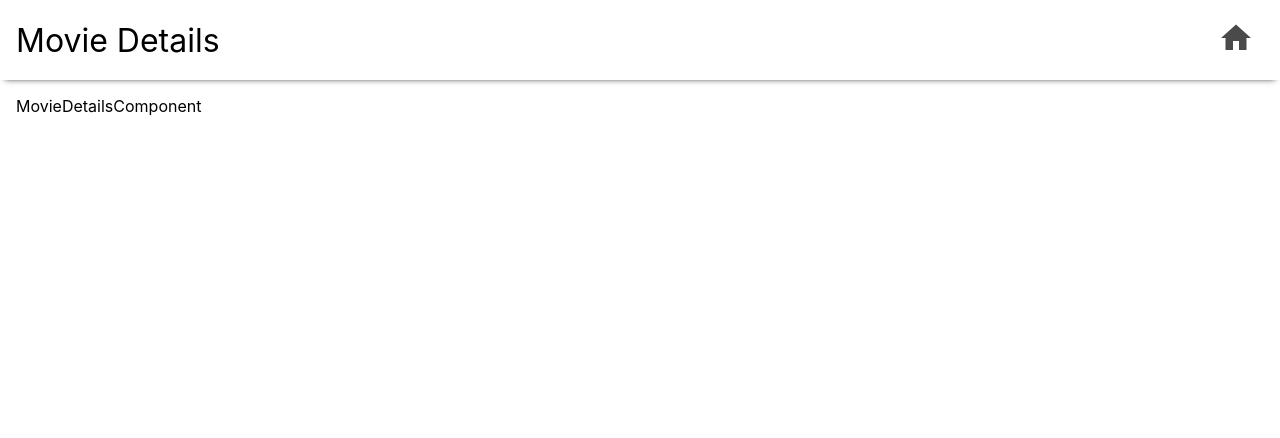
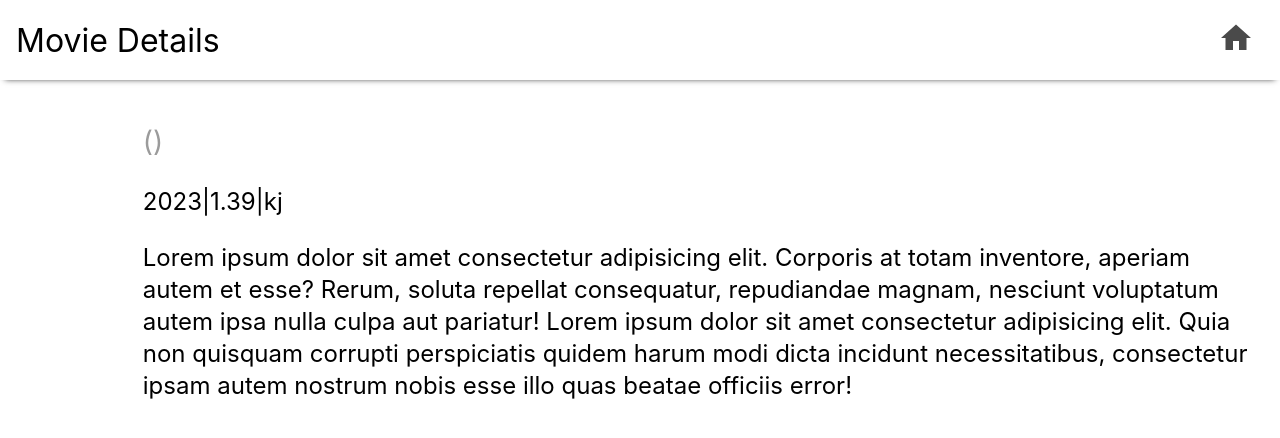
Before and after one commit to AswathyRajM/GSIV23_Aswathy_Raj, a React (Create React App) app: page /movie/details/1 in a window 1280 px wide. Shown: the top 438 px of the page. Built offline with nearby package versions, Linux system fonts and the light colour scheme.

Commit message:
details page ui

```diff
--- a/src/components/MovieCard/MovieCard.css
+++ b/src/components/MovieCard/MovieCard.css
@@ -20,7 +20,7 @@
   margin: 0;
 }
 
-.card-content .title {
+.card-content .movie-title {
   font-weight: bold;
   overflow: hidden;
   text-overflow: ellipsis;
@@ -58,11 +58,15 @@
   justify-content: space-between;
 }
 
-.overview {
+.movie-overview {
   display: -webkit-box;
   max-width: 100%;
   -webkit-line-clamp: 2;
   -webkit-box-orient: vertical;
   overflow: hidden;
-  margin-top: 0.5rem !important;
+  margin-top: 1rem !important;
 }
+
+.movie-rating {
+  color: var(--light-gray);
+}
--- a/src/components/MovieCard/index.jsx
+++ b/src/components/MovieCard/index.jsx
@@ -20,21 +20,21 @@ function MovieCard({ movie }) {
             movie.poster_path ? 'image-section image-found' : 'image-section'
           }
         >
-          <img data-testid='image' src={imgUrl} alt={movie.title + 'image'} />
+          <img src={imgUrl} alt={movie.title + 'image'} />
         </div>
         <div className='card-content'>
           <div className='card-heading-rating'>
-            <p className='title' data-testid='title'>
+            <p className='movie-title' data-testid='movie-title'>
               {movie.title}
             </p>
             {movie.vote_average > 0 && (
-              <p className='rating' data-testid='rating'>
+              <p className='movie-rating' data-testid='movie-rating'>
                 ⭐ {movie.vote_average}
               </p>
             )}
           </div>
 
-          <p className='overview' data-testid='overview'>
+          <p className='movie-overview' data-testid='movie-overview'>
             {movie.overview}
           </p>
         </div>
--- /dev/null
+++ b/src/components/MovieDetails/MovieDetails.css
@@ -0,0 +1,38 @@
+.details-container {
+  padding: 0;
+  margin: 0;
+  font-size: 1.5rem;
+}
+
+.details-main {
+  display: flex;
+  align-items: center;
+  justify-content: space-between;
+  column-gap: 1rem;
+  position: relative;
+  width: 100%;
+  padding: 0;
+  margin: 0;
+}
+
+.details-main .image-container {
+  width: 40%;
+}
+
+.details-main .image-container img {
+  height: 100%;
+}
+
+.movie-details .movie-title {
+  font-weight: 600;
+  font-size: 1.75rem;
+}
+
+.movie-details .movie-title span {
+  font-weight: normal;
+  color: var(--light-gray);
+}
+
+.movie-details .movie-info {
+  line-height: 2rem;
+}
--- a/src/components/MovieDetails/index.jsx
+++ b/src/components/MovieDetails/index.jsx
@@ -1,7 +1,32 @@
 import React from 'react';
+import './MovieDetails.css';
 
 function MovieDetails() {
-  return <div>MovieDetailsComponent</div>;
+  return (
+    <div className='details-container'>
+      <div className='details-main'>
+        <div className='image-container'>
+          <img />
+        </div>
+        <div className='movie-details'>
+          <p className='movie-title'>
+            <span className='movie-rating'>()</span>
+          </p>
+          <p className='movie-info'>2023|1.39|kj</p>
+          <p className='movie-info '></p>
+          <p className='movie-info'>
+            Lorem ipsum dolor sit amet consectetur adipisicing elit. Corporis at
+            totam inventore, aperiam autem et esse? Rerum, soluta repellat
+            consequatur, repudiandae magnam, nesciunt voluptatum autem ipsa
+            nulla culpa aut pariatur! Lorem ipsum dolor sit amet consectetur
+            adipisicing elit. Quia non quisquam corrupti perspiciatis quidem
+            harum modi dicta incidunt necessitatibus, consectetur ipsam autem
+            nostrum nobis esse illo quas beatae officiis error!
+          </p>
+        </div>
+      </div>
+    </div>
+  );
 }
 
 export default MovieDetails;
--- a/src/components/MovieList/MovieList.css
+++ b/src/components/MovieList/MovieList.css
@@ -39,7 +39,7 @@
 .image-section-loader {
   width: 100%;
   height: 340px;
-  background-color: var(--disabled);
+  background-image: linear-gradient(60deg, var(--disabled) 0%, #ebebeb 100%);
 }
 
 .card-heading-rating-loader {
--- a/src/components/MovieList/index.jsx
+++ b/src/components/MovieList/index.jsx
@@ -4,6 +4,7 @@ import MovieCard from '../MovieCard';
 import { useDispatch, useSelector } from 'react-redux';
 import { getUpcomingMovies } from '../../util/redux/reducer/movieReducer';
 import './MovieList.css';
+import { Loader } from '../MovieListLoader';
 
 function MoveiList() {
   const [page, setPage] = useState(1);
@@ -13,39 +14,32 @@ function MoveiList() {
   );
 
   const fetchMoreMovies = () => {
+    if (page > totalPages) return;
     dispatch(getUpcomingMovies(page + 1));
-    setPage((prev) => prev + 1);
+    setPage(page + 1);
   };
 
   useEffect(() => {
     dispatch(getUpcomingMovies(page));
   }, [dispatch, page]);
 
-  const loader = (
-    <div className='movie-card-loader' data-testid='movie-card-loader'>
-      <div className='image-section-loader'></div>
-      <div className='card-content-loader'>
-        <div className='card-heading-rating-loader'>
-          <p className='title-loader' data-testid='title-loader'></p>
-          <p className='rating-loader' data-testid='rating-loader'></p>
-        </div>
-        <p className='overview-loader' data-testid='overview-loader'></p>
-        <p className='overview-loader' data-testid='overview-loader'></p>
-      </div>
-    </div>
-  );
-
   return (
     <>
       {isLoading || (movieList && movieList.length < 1) ? (
         <div className='movie-list-container'>
-          {[...Array(25).keys()].map((i) => loader)}
+          {[...Array(25).keys()].map((i) => {
+            return (
+              <div key={i}>
+                <Loader />
+              </div>
+            );
+          })}
         </div>
       ) : (
         <InfiniteScroll
           dataLength={movieList?.length | 0}
           next={fetchMoreMovies}
-          hasMore={true}
+          hasMore={page <= totalPages}
           loader={<h4>Loading...</h4>}
         >
           <div className='movie-list-container'>
--- /dev/null
+++ b/src/components/MovieListLoader.jsx
@@ -0,0 +1,17 @@
+export function Loader() {
+  return (
+    <>
+      <div className='movie-card-loader' data-testid='movie-card-loader'>
+        <div className='image-section-loader'></div>
+        <div className='card-content-loader'>
+          <div className='card-heading-rating-loader'>
+            <p className='title-loader' data-testid='title-loader'></p>
+            <p className='rating-loader' data-testid='rating-loader'></p>
+          </div>
+          <p className='overview-loader' data-testid='overview-loader'></p>
+          <p className='overview-loader' data-testid='overview-loader'></p>
+        </div>
+      </div>
+    </>
+  );
+}
--- a/src/index.css
+++ b/src/index.css
@@ -1,6 +1,5 @@
 :root {
   --disabled: #dfdfdf;
-  --amber: #fbbc04;
   --gray: #4a4a4a;
   --light-gray: #9b9b9b;
 }
--- a/src/util/redux/reducer/movieReducer.js
+++ b/src/util/redux/reducer/movieReducer.js
@@ -33,6 +33,7 @@ export const movieReducer = createSlice({
       })
       .addCase(getUpcomingMovies.fulfilled, (state, action) => {
         const arr = [...state.movieList, ...action.payload.results];
+        console.log(arr);
         state.movieList = arr;
         state.totalPages = action.payload.total_pages;
         state.isLoading = false;
```
